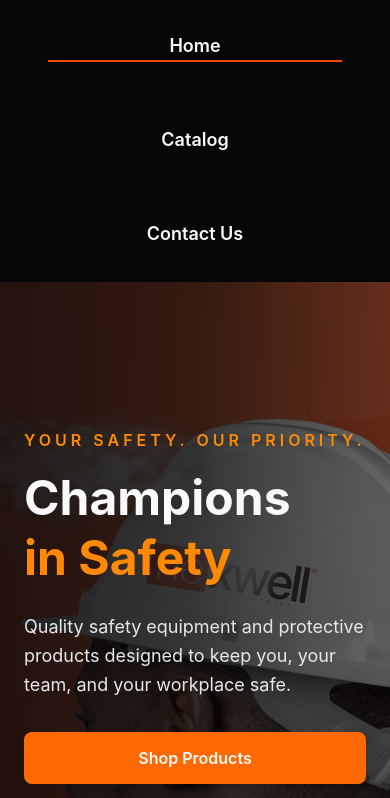
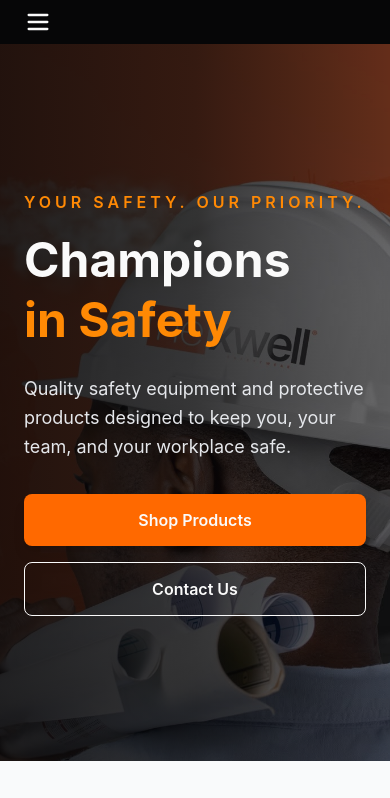
Before and after one commit to Bl00m1ng-droid/Front-end-and-Back-end-Development, a React (Vite) app in the folder NexwellSafety/client/: page / in a window 390 px wide. Shown: the top 798 px of the page. Built offline with nearby package versions, Linux system fonts and the light colour scheme.

Commit message:
hamburger menu on mobile

```diff
--- a/NexwellSafety/client/src/components/NavBar.jsx
+++ b/NexwellSafety/client/src/components/NavBar.jsx
@@ -1,13 +1,16 @@
+import { useState } from "react";
 import { NavLink, Link } from "react-router-dom";
 import logo from "../assets/logo.png";
 
 const linkClass = ({ isActive }) =>
-  `relative text-white p-6 after:content-[''] after:block after:w-full after:h-[2px]
+  `relative text-white py-2 px-4 after:content-[''] after:block after:w-full after:h-[2px]
    after:bg-orange-600 after:origin-left after:transition-transform after:duration-300
    after:ease-in-out hover:after:scale-x-100 hover:text-orange-400
    ${isActive ? "text-orange-500 after:scale-x-100" : "after:scale-x-0"}`;
 
 function NavBar() {
+  const [isOpen, setIsOpen] = useState(false);
+
   return (
     <nav className="relative bg-black px-6 py-2 flex items-center justify-between">
       {/* Logo only visible on medium+ screens */}
@@ -19,15 +22,51 @@ function NavBar() {
         />
       </Link>
 
-      {/* Links container */}
-      <div className="flex flex-col md:flex-row md:ml-auto gap-4 text-lg font-semibold w-full md:w-auto text-center">
-        <NavLink to="/" end className={linkClass}>
+      {/* Hamburger button (mobile only) */}
+      <button
+        className="md:hidden text-white focus:outline-none"
+        onClick={() => setIsOpen(!isOpen)}
+      >
+        <svg
+          className="w-7 h-7 transition-transform duration-300"
+          fill="none"
+          stroke="currentColor"
+          viewBox="0 0 24 24"
+        >
+          {isOpen ? (
+            // X icon
+            <path
+              strokeLinecap="round"
+              strokeLinejoin="round"
+              strokeWidth={2}
+              d="M6 18L18 6M6 6l12 12"
+            />
+          ) : (
+            // Hamburger icon
+            <path
+              strokeLinecap="round"
+              strokeLinejoin="round"
+              strokeWidth={2}
+              d="M4 6h16M4 12h16M4 18h16"
+            />
+          )}
+        </svg>
+      </button>
+
+      {/* Links with slide-down animation */}
+      <div
+        className={`absolute top-full left-0 w-full bg-black md:static md:flex md:flex-row md:ml-auto
+          flex-col gap-4 text-lg font-semibold text-center md:text-left
+          transition-all duration-300 ease-in-out overflow-hidden
+          ${isOpen ? "max-h-96 opacity-100" : "max-h-0 opacity-0 md:opacity-100 md:max-h-none"}`}
+      >
+        <NavLink to="/" end className={linkClass} onClick={() => setIsOpen(false)}>
           Home
         </NavLink>
-        <NavLink to="/catalog" className={linkClass}>
+        <NavLink to="/catalog" className={linkClass} onClick={() => setIsOpen(false)}>
           Catalog
         </NavLink>
-        <NavLink to="/contactUs" className={linkClass}>
+        <NavLink to="/contactUs" className={linkClass} onClick={() => setIsOpen(false)}>
           Contact Us
         </NavLink>
       </div>
```
